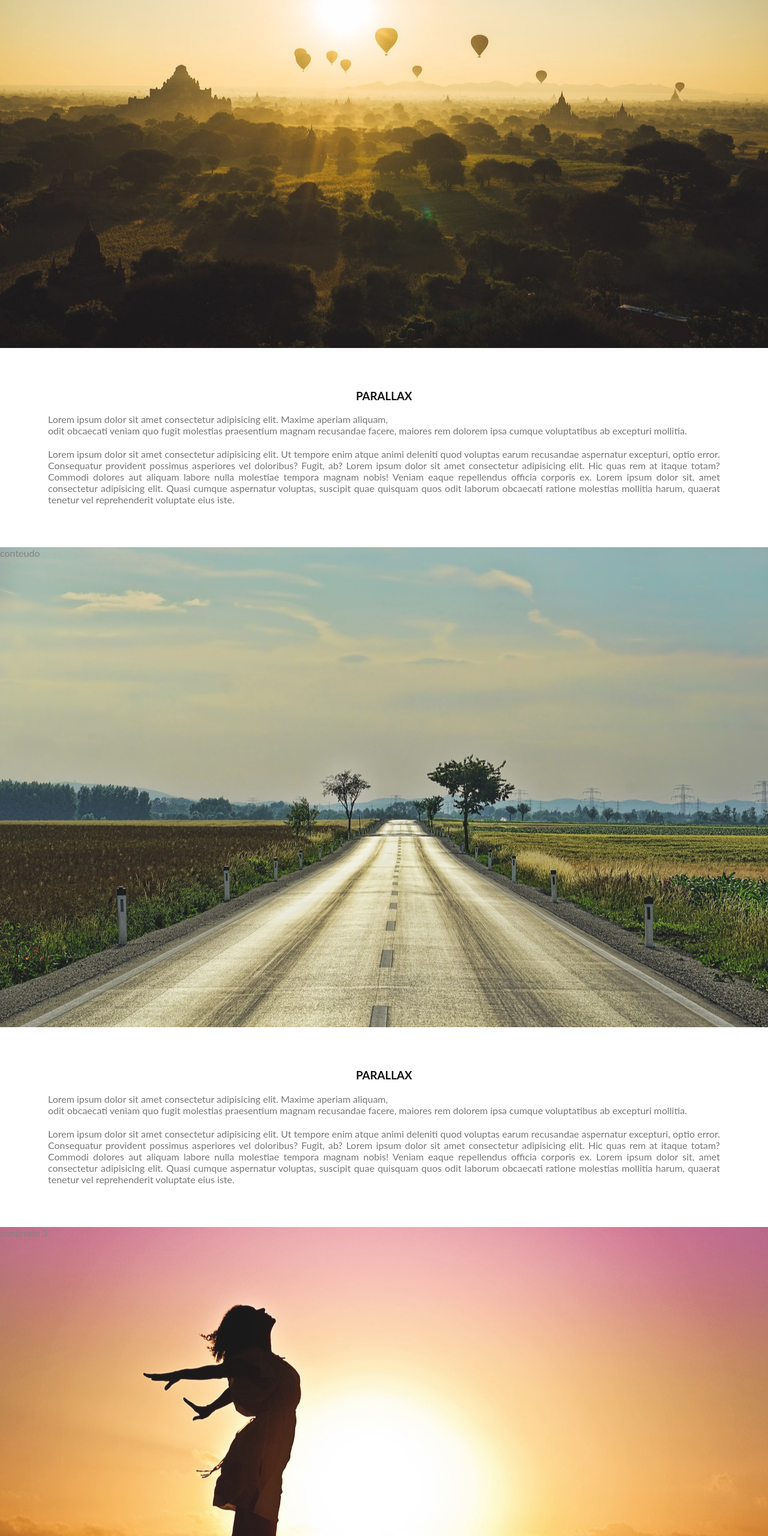
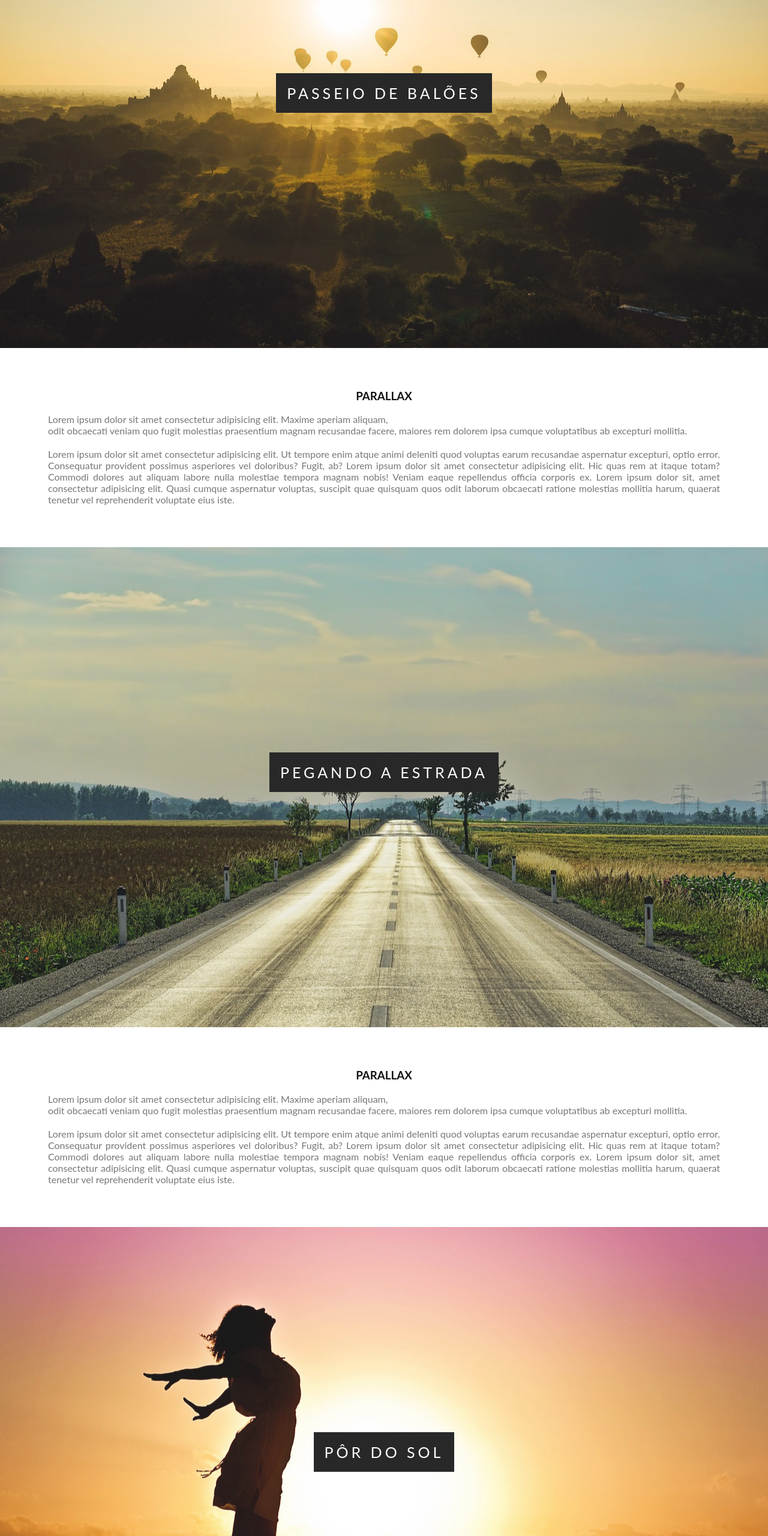
Before and after one commit to Pedrowill21/Parallax, a plain HTML site: page index.html in a window 1280 px wide. Shown: the part 220-2780 px from the top of the page at 60% size. Drawn offline with Linux system fonts and the light colour scheme.

```diff
--- a/index.html
+++ b/index.html
@@ -12,7 +12,11 @@
 
 
     <div class="caixa1">
-        caixa 1
+        <div class="conteudo-titulo">
+            <span class="titulo">
+                Passeio de Balões
+            </span>
+        </div>
     </div>
 
     <div class="conteudo">
@@ -25,7 +29,11 @@
 
 
     <div class="caixa2">
-        conteudo
+        <div class="conteudo-titulo">
+            <span class="titulo">
+                Pegando a Estrada
+            </span>
+        </div>
     </div>
 
     <div class="conteudo">
@@ -36,7 +44,11 @@
     </div>
 
     <div class="caixa3">
-        conteudo 3
+        <div class="conteudo-titulo">
+            <span class="titulo">
+                Pôr do Sol
+            </span>
+        </div>
     </div>
 
     <div class="conteudo">
@@ -47,7 +59,11 @@
     </div>
 
     <div class="caixa4">
-        conteudo 4
+        <div class="conteudo-titulo">
+            <span class="titulo">
+                Montanhas
+            </span>
+        </div>
     </div>
 
     <div class="conteudo">
@@ -58,7 +74,11 @@
     </div>
 
     <div class="caixa5">
-        conteudo 5
+        <div class="conteudo-titulo">
+            <span class="titulo">
+                Mar
+            </span>
+        </div>
     </div>
 
     <div class="conteudo">
@@ -70,7 +90,11 @@
 
 
     <div class="caixa6">
-        conteudo 6
+        <div class="conteudo-titulo">
+            <span class="titulo">
+                Prais Paradisíacas
+            </span>
+        </div>
     </div>
 
 
--- a/style.css
+++ b/style.css
@@ -25,6 +25,7 @@ p{
 
 .caixa1,  .caixa2, .caixa3, .caixa4, .caixa5, .caixa6 {
     height: 100%;
+    position: relative;
     background-size: cover;
     background-repeat: no-repeat;
     background-position: center;
@@ -55,3 +56,23 @@ p{
 .caixa6{
     background-image: url(imagens/imagem6.jpg);
 }
+
+.conteudo-titulo{
+    position: absolute;
+    left: 0;
+    top: 45%;
+    width: 100%;
+    text-align: center;
+
+
+}
+
+
+.conteudo-titulo span.titulo{
+    background:#111 ;
+    padding: 18px;
+    font-size: 25px;
+    letter-spacing: 5px;
+    color:#fff;
+    text-transform: uppercase;
+}
```
